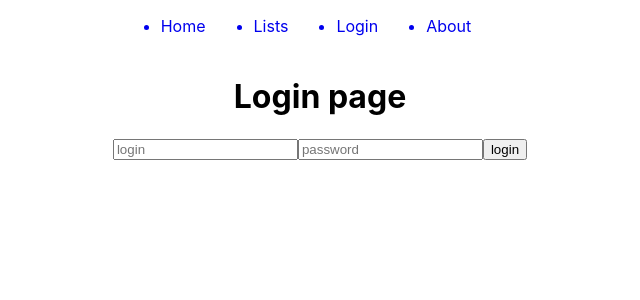
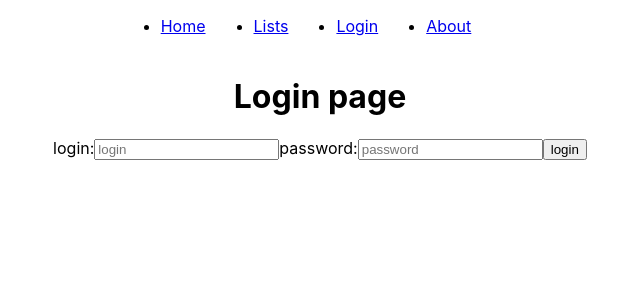
Before and after one commit to nothingelsematters/software-testing, a React (Create React App) app in the folder client/: page /login in a window 1280 px wide. Shown: the top 300 px of the page, without its empty margins (320-960 px from the left). Built offline with nearby package versions, Linux system fonts and the light colour scheme; no server answers.

Commit message:
:wheelchair: improving accessibility by Lighthouse testing

```diff
--- a/client/src/components/Lists.tsx
+++ b/client/src/components/Lists.tsx
@@ -84,7 +84,7 @@ class Lists extends React.Component<
         <ul>
           <li>
             {list.name}
-            <button id="check" onClick={this.handleDelete(list.id).bind(this)}>delete list</button>
+            <button id={"delete" + list.id} onClick={this.handleDelete(list.id).bind(this)}>delete list</button>
             <ul>
               {
                 list.tasks.map(task =>
@@ -92,7 +92,7 @@ class Lists extends React.Component<
                     {
                       task.completed
                         ? "✔️"
-                        : <button id="check" onClick={this.handleCheck(task.id).bind(this)}>✖️</button>
+                        : <button id={"check" + task.id} onClick={this.handleCheck(task.id).bind(this)}>✖️</button>
                     }
                     {task.description}
                   </li>
@@ -101,6 +101,7 @@ class Lists extends React.Component<
             </ul>
 
             <form className="form" onSubmit={this.handleAddTask(list.id).bind(this)}>
+              <label htmlFor="new-task">Add task:</label>
               <input className="input" id="new-task" type="text" name="new-task" placeholder="list name"
                 required minLength={0} maxLength={500} pattern="[A-Za-z0-9_\- ]+"
                 onChange={e => this.setState({ taskName: e.target.value })} />
@@ -113,8 +114,10 @@ class Lists extends React.Component<
 
     return (
       <div className="main">
+        <h1 className="title">Lists</h1>
         {content}
         <form className="form" onSubmit={this.handleAddList().bind(this)}>
+          <label htmlFor="new-list">Add list:</label>
           <input className="input" id="new-list" type="text" name="new-list" placeholder="list name"
             required minLength={0} maxLength={50} pattern="[A-Za-z0-9_\- ]+"
             onChange={e => this.setState({ listName: e.target.value })} />
--- a/client/src/components/Login.tsx
+++ b/client/src/components/Login.tsx
@@ -41,10 +41,12 @@ class Login extends React.Component<{ submitLogin: () => void } & RouteComponent
       <div className="main">
         <h1 className="title">Login page</h1>
         <form className="form" onSubmit={this.backendAuthorize}>
+          <label htmlFor="login">login:</label>
           <input className="input" id="login" type="text" name="login" placeholder="login"
             required minLength={4} maxLength={20} pattern="[A-Za-z0-9_\-]+"
             onChange={e => this.setState({ login: e.target.value })} />
 
+          <label htmlFor="password">password:</label>
           <input className="input" id="password" type="password" name="pass" placeholder="password"
             required minLength={5} maxLength={40} pattern="[A-Za-z0-9_\-!@$%^&*]+"
             onChange={e => this.setState({ password: e.target.value })} />
--- a/client/src/components/Navigation.tsx
+++ b/client/src/components/Navigation.tsx
@@ -6,18 +6,18 @@ function Navigation() {
   return (
     <nav>
       <ul className="navigation-links">
-        <Link to='/' className="links">
-          <li>Home</li>
-        </Link>
-        <Link to='/lists' className="links">
-          <li>Lists</li>
-        </Link>
-        <Link to='/login' className="links">
-          <li>Login</li>
-        </Link>
-        <Link to='/about' className="links">
-          <li>About</li>
-        </Link>
+        <li>
+          <Link to='/' className="links">Home</Link>
+        </li>
+        <li>
+          <Link to='/lists' className="links">Lists</Link>
+        </li>
+        <li>
+          <Link to='/login' className="links">Login</Link>
+        </li>
+        <li>
+          <Link to='/about' className="links">About</Link>
+        </li>
       </ul>
     </nav>
   );
```
Also changed, not shown: 1 other file (tests, documents, lock files or other folders).
